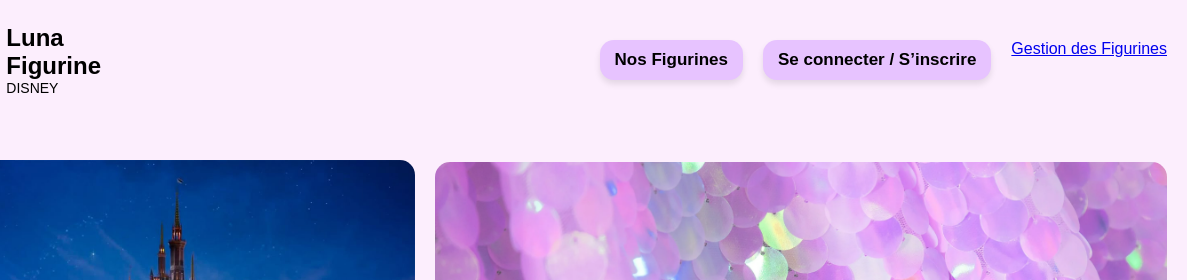
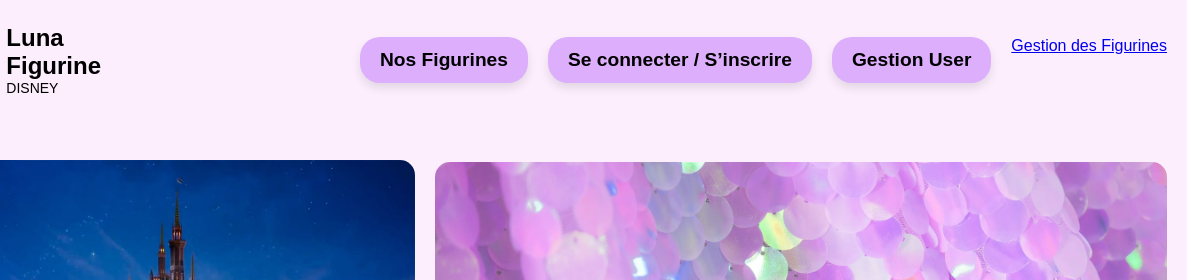
Before and after one commit to noemieln/greenIT, a website: page public/index.html in a window 1280 px wide. Shown: the top 280 px of the page, 93-1280 px from the left. Drawn offline with Linux system fonts and the light colour scheme; a web font is replaced by a local one.

Commit message:
bouton page d'accueil ok

```diff
--- a/public/index.html
+++ b/public/index.html
@@ -19,8 +19,12 @@
     </div>
 
     <nav class="navbar">
-        <a href="nos-figurines.html" class="nav-button">Nos Figurines</a>
-        <a href="login.html" class="nav-button">Se connecter / S’inscrire</a>
+      <div class="nav">
+        <a href="nos-figurines.html" class="btn-nav">Nos Figurines</a>
+        <a href="login.html" class="btn-nav">Se connecter / S’inscrire</a>
+        <a href="admin.html" class="btn-nav">Gestion User</a>
+      </div>
+
         <a href="admin-figurines.html" class="btn-gestion">Gestion des Figurines</a>
     </nav>
   </header>
--- a/public/styles.css
+++ b/public/styles.css
@@ -88,6 +88,9 @@ th {
     background-color: #d35400;
 }
     */
+
+
+
 
 body {
 margin: 0;
@@ -320,23 +323,28 @@ body.admin-page,
 }
 
 /* bouton accueil*/
-.btn-accueil {
-    background-color: #dcaefb;
-    color: black;
-    font-weight: bold;
-    padding: 10px 20px;
-    border-radius: 10px;
-    text-decoration: none;
-    transition: background-color 0.3s, transform 0.2s;
-    box-shadow: 0px 4px 6px rgba(0, 0, 0, 0.1);
-    font-size: 16px;
-    display: inline-block;
-  }
+.nav {
+  display: flex;
+  gap: 20px;
+}
 
-  .btn-accueil:hover {
-    background-color: #c47cff;
-    transform: scale(1.05);
-  }
+.btn-nav {
+  background-color: #dcaefb;
+  color: black;
+  padding: 12px 20px;
+  text-decoration: none;
+  border-radius: 20px;
+  font-family: 'Cal Sans', sans-serif;
+  font-size: 1.2em;
+  font-weight: bold;
+  transition: background-color 0.3s;
+  box-shadow: 0 5px 10px rgba(0, 0, 0, 0.1);
+}
+
+.btn-nav:hover {
+  background-color: #c797ea;
+}
+
 
 
 /* Bouton Ajouter */
```
